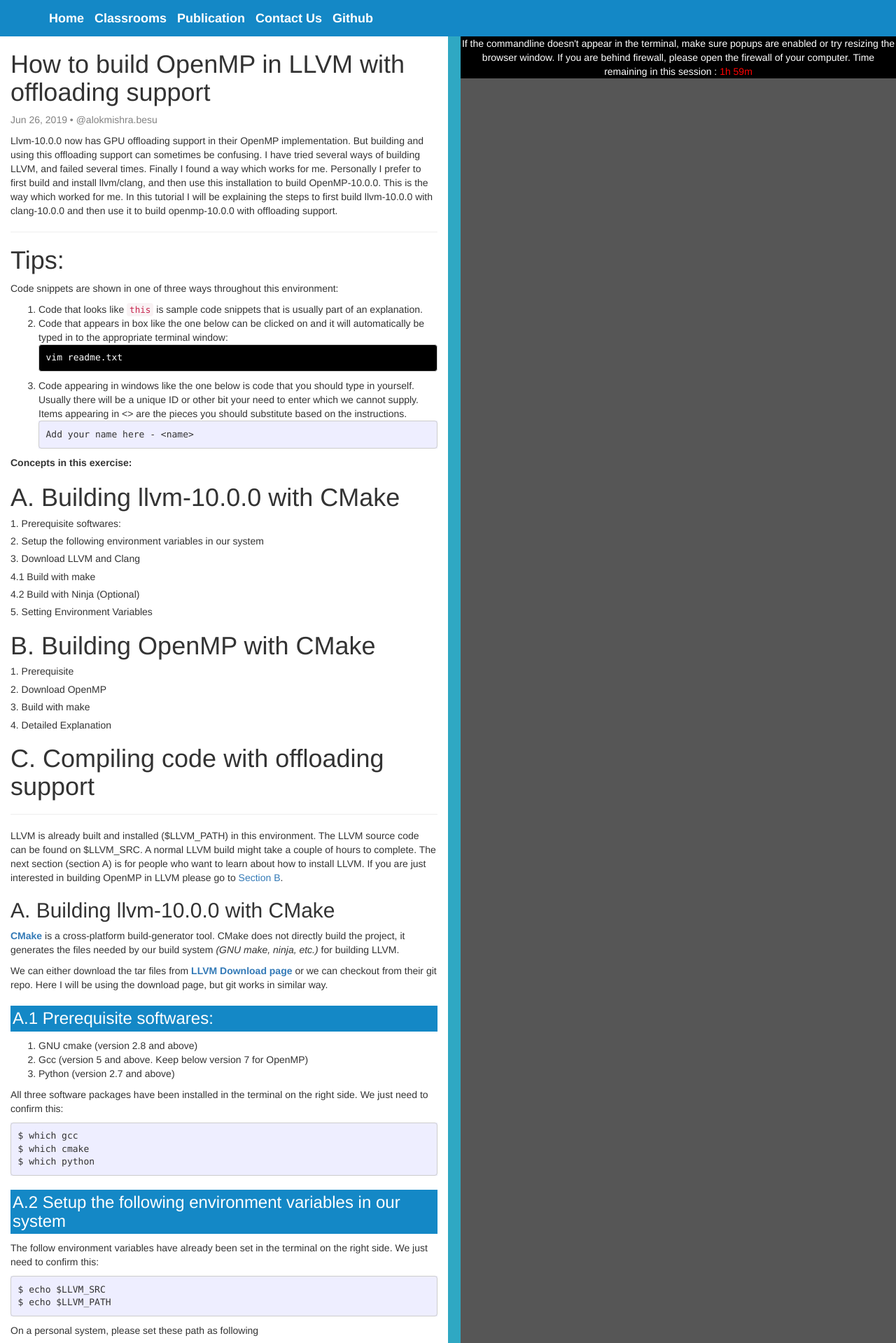
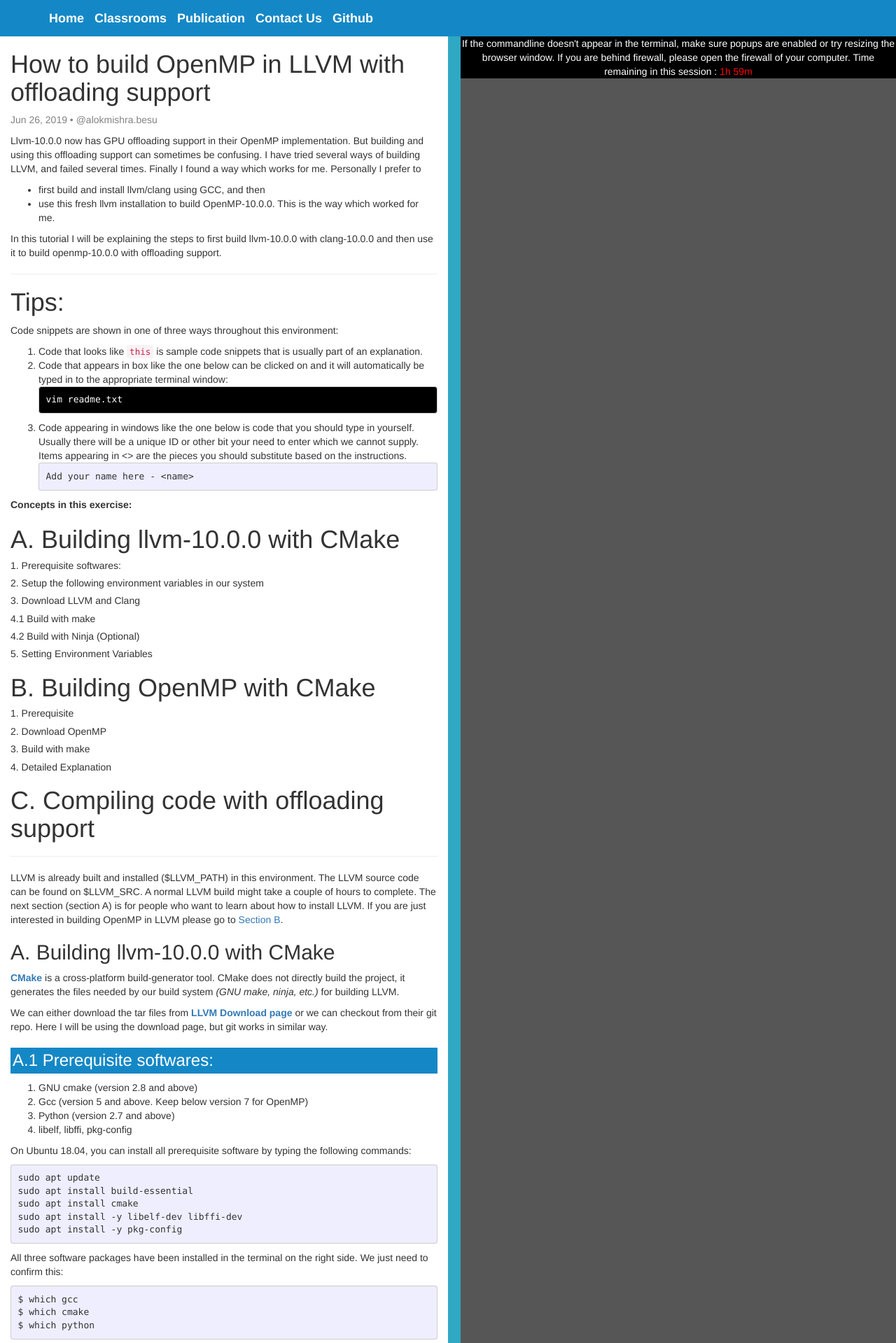
Before and after one commit to freeCompilerCamp/freecompilercamp.github.io, a Jekyll site: the page built from _posts/2019-06-26-llvm-openmp-build.markdown, in a window 1280 px wide. Shown: the top 1919 px of the page at 70% size. Built offline with Jekyll 4.4.1, drawn with Linux system fonts in a browser that asks for light colours; nearby versions of some CDN libraries; some of the changed text lies outside the part shown; grey boxes are pictures that could not be loaded.

Commit message:
Update 2019-06-26-llvm-openmp-build.markdown

````diff
--- a/_posts/2019-06-26-llvm-openmp-build.markdown
+++ b/_posts/2019-06-26-llvm-openmp-build.markdown
@@ -7,8 +7,12 @@
 tags: [llvm,clang,openmp,gpu,offloading]
 ---
 
-Llvm-10.0.0 now has GPU offloading support in their OpenMP implementation. But building and using this offloading support can sometimes be confusing. I have tried several ways of building LLVM, and failed several times. Finally I found a way which works for me. Personally I prefer to first build and install llvm/clang, and then use this installation to build OpenMP-10.0.0. This is the way which worked for me. In this tutorial I will be explaining the steps to first build llvm-10.0.0 with clang-10.0.0 and then use it to build openmp-10.0.0 with offloading support.
+Llvm-10.0.0 now has GPU offloading support in their OpenMP implementation. But building and using this offloading support can sometimes be confusing. I have tried several ways of building LLVM, and failed several times. Finally I found a way which works for me. Personally I prefer to
+* first build and install llvm/clang using GCC, and then
+* use this fresh llvm installation to build OpenMP-10.0.0.
+This is the way which worked for me.
 
+In this tutorial I will be explaining the steps to first build llvm-10.0.0 with clang-10.0.0 and then use it to build openmp-10.0.0 with offloading support.
 
 ---
 
@@ -57,6 +61,16 @@
 1. GNU cmake (version 2.8 and above)
 2. Gcc (version 5 and above. Keep below version 7 for OpenMP)
 3. Python (version 2.7 and above)
+4. libelf, libffi, pkg-config
+
+On Ubuntu 18.04, you can install all prerequisite software by typing the following commands:
+```
+sudo apt update
+sudo apt install build-essential
+sudo apt install cmake
+sudo apt install -y libelf-dev libffi-dev
+sudo apt install -y pkg-config
+```
 
 All three software packages have been installed in the terminal on the right side. We just need to confirm this:
 ```
@@ -89,7 +103,11 @@
 wget https://github.com/llvm/llvm-project/releases/download/llvmorg-10.0.0/clang-10.0.0.src.tar.xz
 tar -xf clang-10.0.0.src.tar.xz
 ```
-### A.4.1 Build with make
+The directory layout should be:
+* llvm-10.0.0.src
+  * tools/clang
+
+### A.4.1 Build Clang/LLVM with make
 Create a build directory in $HOME and get into it
 ```.term1
 mkdir llvm_build && cd llvm_build
@@ -102,7 +120,7 @@
 
 Other commonly used parameter are CMAKE_C_COMPILER and CMAKE_CXX_COMPILER for telling make which C compiler to use.
 ```.term1
-cmake -DCMAKE_BUILD_TYPE=RELEASE -DCMAKE_INSTALL_PREFIX=$LLVM_PATH $LLVM_SRC
+cmake -DCMAKE_BUILD_TYPE=RELEASE -DCMAKE_INSTALL_PREFIX=$LLVM_PATH -DCMAKE_C_COMPILER=gcc -DCMAKE_CXX_COMPILER=g++ $LLVM_SRC
 ```
 For boosting performance sometimes we can use the /dev/shm as our temporary directory. /dev/shm is a temporary file storage filesystem, i.e., tmpfs, that uses RAM for the backing store. In an incremental build system a lot of temporary files are created while compilation. /tmp is the location for temporary files as defined in the Filesystem Hierarchy Standard, which is followed by almost all Unix and Linux distributions. This location is access by the TMPDIR environment variable. To make the process of compilation faster we can set the TMPDIR environment variable to point to a tmpfs directory, like /dev/shm. Caution should be taken before enabling this option. If we do not have enough RAM, this step might have an adverse effect on compilation.
 ```.term1
@@ -209,16 +227,43 @@
 ## C. Compiling code with offloading support
 Note: The terminal on the right side does not have cuda installed. So you cannot really compile, link and run the OpenMP code with offloading support in the terminal. The instructions below are used to guide you to try it on a machine with cuda installed.
 
-To compile a code with OpenMP GPU offloading support we must provide some compile time parameters to clang. Most common parameters are:
+To compile a code with OpenMP GPU offloading support we must provide some compile time parameters to clang.
+
+You can copy& paste the following example code into the terminal and save it to be ongpu.c
 ```
-clang -fopenmp -fopenmp-targets=nvptx64-nvidia-cuda --cuda-path=<CUDA_INSTALL_PATH> -Xopenmp-target -march=sm_XX <file>
+#include <stdio.h>
+#include <omp.h>
+
+int main()
+{
+  int runningOnGPU = 0;
+  /* Test if GPU is available using OpenMP4.5 */
+#pragma omp target map(from:runningOnGPU)
+  {
+    if (omp_is_initial_device() == 0)
+      runningOnGPU = 1;
+  }
+  /* If still running on CPU, GPU must not be available */
+  if (runningOnGPU)
+    printf("### Able to use the GPU! ### \n");
+  else
+    printf("### Unable to use the GPU, using CPU! ###\n");
+
+  return 0;
+}
+```
+
+Most common parameters are:
+```
+clang -fopenmp -fopenmp-targets=nvptx64-nvidia-cuda ongpu.c
 ```
 Here,
-
 * -fopenmp instructs clang that it need to compile an OpenMP code.
 * -fopenmp-targets instructs clang to use nvptx64-nvidia-cuda as the target device.
-* --cuda-path suggests the location where cuda is installed.
-* -Xopenmp-target -march set the target architecture. For instance, while building for P100 we should use -Xopenmp-target -march=sm_60, while for V100 we should use -Xopenmp-target -march=sm_70
+
+Optional options
+* --cuda-path=<CUDA_INSTALL_PATH> suggests the location where cuda is installed.
+* -Xopenmp-target -march=sm_37  set the target architecture. For instance, while building for P100 we should use -Xopenmp-target -march=sm_60, while for V100 we should use -Xopenmp-target -march=sm_70
 
 Before using clang to build OpenMP code for GPU offloading, we should always check if the compatible runtime is present or not. For instance, if we need to build for compute capability 3.5 we should check whether the library libomptarget-nvptx-sm_35.bc is present in the directory  $LLVM_PATH/lib. If not, then we should rebuild OpenMP with support for that compute capability.
 
````
